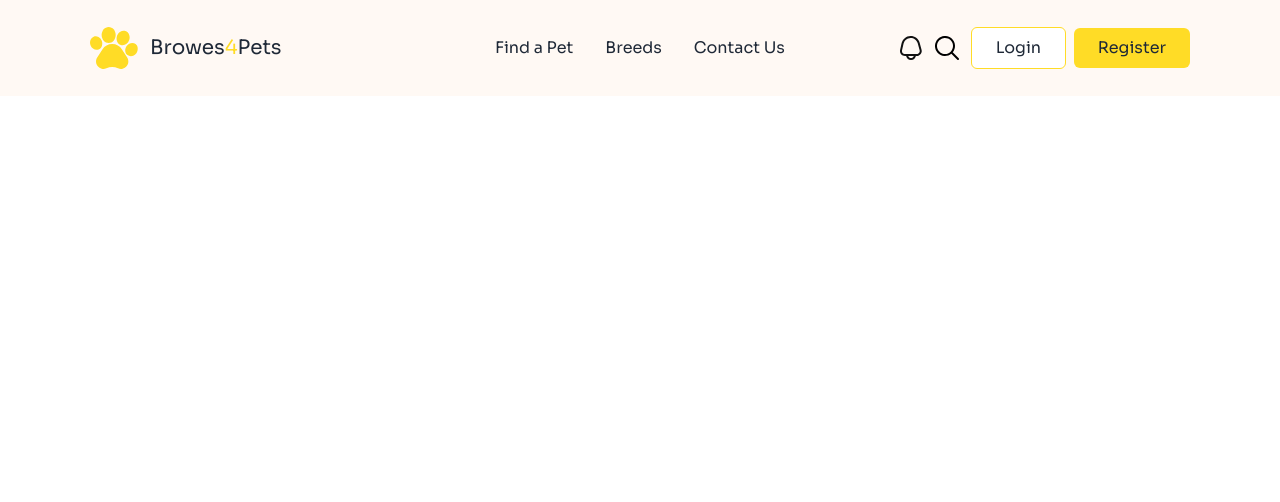
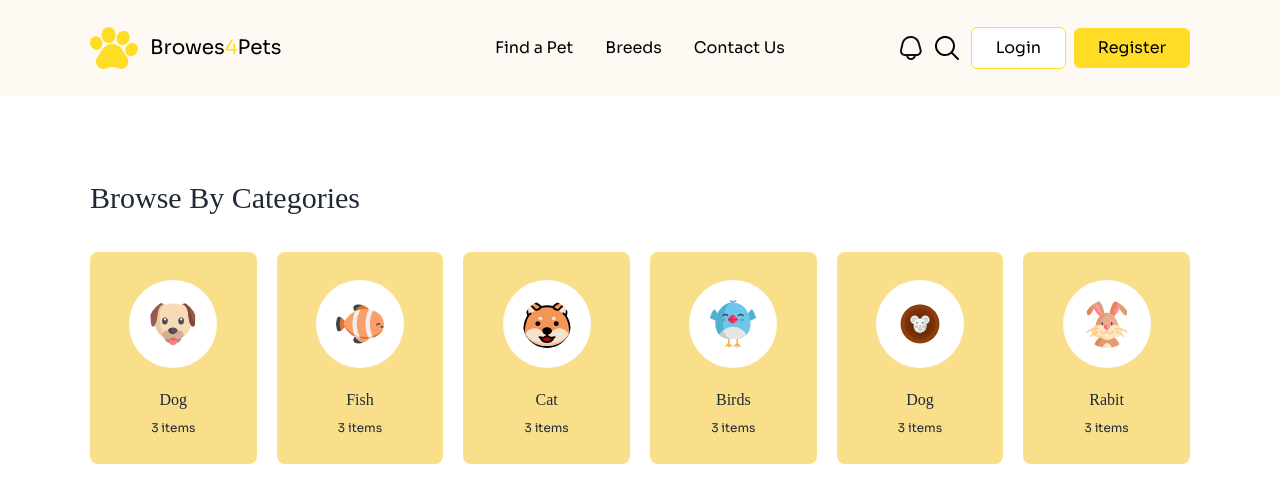
Before and after one commit to nishadmahmud/pet-store, a plain HTML site: page index.html in a window 1280 px wide. Drawn offline with nearby package versions, Linux system fonts and the light colour scheme; a web font is replaced by a local one.

Commit message:
catagory

```diff
--- a/index.html
+++ b/index.html
@@ -45,15 +45,13 @@
   <body class="font-sora">
     <header class="m-auto">
       <!-- Navbar -->
-      <nav class="bg-[#FFF9F4] m-auto mb-16">
+      <nav
+        class="bg-[#FFF9F4] m-auto mb-7 md:mb-16 text-black border border-b border-black md:border-none"
+      >
         <div class="navbar md:max-w-[1100px] m-auto p-3 md:p-0 md:py-5">
           <div class="navbar-start">
             <div class="flex items-center gap-3">
-              <img
-                class=""
-                src="assets/nav-logo.svg"
-                alt=""
-              />
+              <img class="" src="assets/nav-logo.svg" alt="" />
               <p class="text-xl font-normal hidden lg:flex">
                 Browes<span class="text-color-btn">4</span>Pets
               </p>
@@ -83,14 +81,146 @@
             </div>
           </div>
           <div class="navbar-end md:hidden ml-auto">
-            <a><img src="assets/bars.svg"></a>
+            <a><img src="assets/bars.svg" /></a>
           </div>
         </div>
       </nav>
 
       <!-- Banner -->
+      <section
+        class="relative w-full md:max-w-[1100px] m-auto p-3 md:p-0 mb-11 md:mb-28 hidden"
+      >
+        <!-- Text -->
+        <img src="assets/cat-big.png" alt="" class="w-full" />
+        <div class="absolute p-3 top-0 left-0 pt-5 max-w-[550px] space-y-4">
+          <h1 class="font-adam font-normal text-5xl">
+            Pamper Your Pet, Because They Deserve the Best
+          </h1>
+          <p class="text-base font-normal leading-7 opacity-70">
+            Discover a world of treats, toys, and essentials handpicked for your
+            furry friends. Shop now and make tails wag with joy!
+          </p>
+          <button class="bg-color-btn px-6 py-2 rounded-md hover:bg-white">
+            Find a Pet
+          </button>
+        </div>
+      </section>
     </header>
-    <main></main>
+    <main>
+      <!-- Browse By Categories -->
+      <section class="md:max-w-[1100px] m-auto p-3 md:p-0 md:py-5">
+        <h1 class="text-3xl font-normal font-adam mb-9">
+          Browse By Categories
+        </h1>
+        <!-- card container -->
+        <div class="grid grid-cols-2 md:grid-cols-6 gap-5">
+          <!-- card-1 -->
+          <div
+            class="bg-color-primary rounded-lg flex flex-col justify-center items-center gap-5"
+          >
+            <div class="pt-7">
+              <img
+                src="assets/dog1.svg"
+                alt=""
+                class="bg-white rounded-full p-5"
+              />
+            </div>
+
+            <div class="space-y-2 px-14 pb-7 text-center">
+              <h4 class="text-base font-adam font-normal">Dog</h4>
+              <p class="text-xs font-normal">3 items</p>
+            </div>
+          </div>
+          <!-- card-2 -->
+          <div
+            class="bg-color-primary rounded-lg flex flex-col justify-center items-center gap-5"
+          >
+            <div class="pt-7">
+              <img
+                src="assets/fish.svg"
+                alt=""
+                class="bg-white rounded-full p-5"
+              />
+            </div>
+
+            <div class="space-y-2 px-14 pb-7 text-center">
+              <h4 class="text-base font-adam font-normal">Fish</h4>
+              <p class="text-xs font-normal">3 items</p>
+            </div>
+          </div>
+          <!-- card-3 -->
+          <div
+            class="bg-color-primary rounded-lg flex flex-col justify-center items-center gap-5"
+          >
+            <div class="pt-7">
+              <img
+                src="assets/cat.svg"
+                alt=""
+                class="bg-white rounded-full p-5"
+              />
+            </div>
+
+            <div class="space-y-2 px-14 pb-7 text-center">
+              <h4 class="text-base font-adam font-normal">Cat</h4>
+              <p class="text-xs font-normal">3 items</p>
+            </div>
+          </div>
+          <!-- card-4 -->
+          <div
+            class="bg-color-primary rounded-lg flex flex-col justify-center items-center gap-5"
+          >
+            <div class="pt-7">
+              <img
+                src="assets/bird.svg"
+                alt=""
+                class="bg-white rounded-full p-5"
+              />
+            </div>
+
+            <div class="space-y-2 px-14 pb-7 text-center">
+              <h4 class="text-base font-adam font-normal">Birds</h4>
+              <p class="text-xs font-normal">3 items</p>
+            </div>
+          </div>
+          <!-- card-5 -->
+          <div
+            class="bg-color-primary rounded-lg flex flex-col justify-center items-center gap-5"
+          >
+            <div class="pt-7">
+              <img
+                src="assets/mouse.svg"
+                alt=""
+                class="bg-white rounded-full p-5"
+              />
+            </div>
+
+            <div class="space-y-2 px-14 pb-7 text-center">
+              <h4 class="text-base font-adam font-normal">Dog</h4>
+              <p class="text-xs font-normal">3 items</p>
+            </div>
+          </div>
+          <!-- card-6 -->
+          <div
+            class="bg-color-primary rounded-lg flex flex-col justify-center items-center gap-5"
+          >
+            <div class="pt-7">
+              <img
+                src="assets/rabbit.svg"
+                alt=""
+                class="bg-white rounded-full p-5"
+              />
+            </div>
+
+            <div class="space-y-2 px-14 pb-7 text-center">
+              <h4 class="text-base font-adam font-normal">Rabit</h4>
+              <p class="text-xs font-normal">3 items</p>
+            </div>
+          </div>
+        </div>
+      </section>
+
+      <!-- Trending Pet Products -->
+    </main>
     <footer></footer>
   </body>
 </html>
```
Also changed, not shown: assets/bird-cartoon.png (deleted), assets/bird.svg (added), assets/cat-cartoon.png (deleted), assets/cat.svg (added), assets/dog-cartoon.png (deleted), assets/dog1.svg (added), assets/fish-cartoon.png (deleted), assets/fish.svg (added), assets/mouse-cartoon.png (deleted), assets/mouse.svg (added), assets/rabbit-cartoon.png (deleted), assets/rabbit.svg (added).
